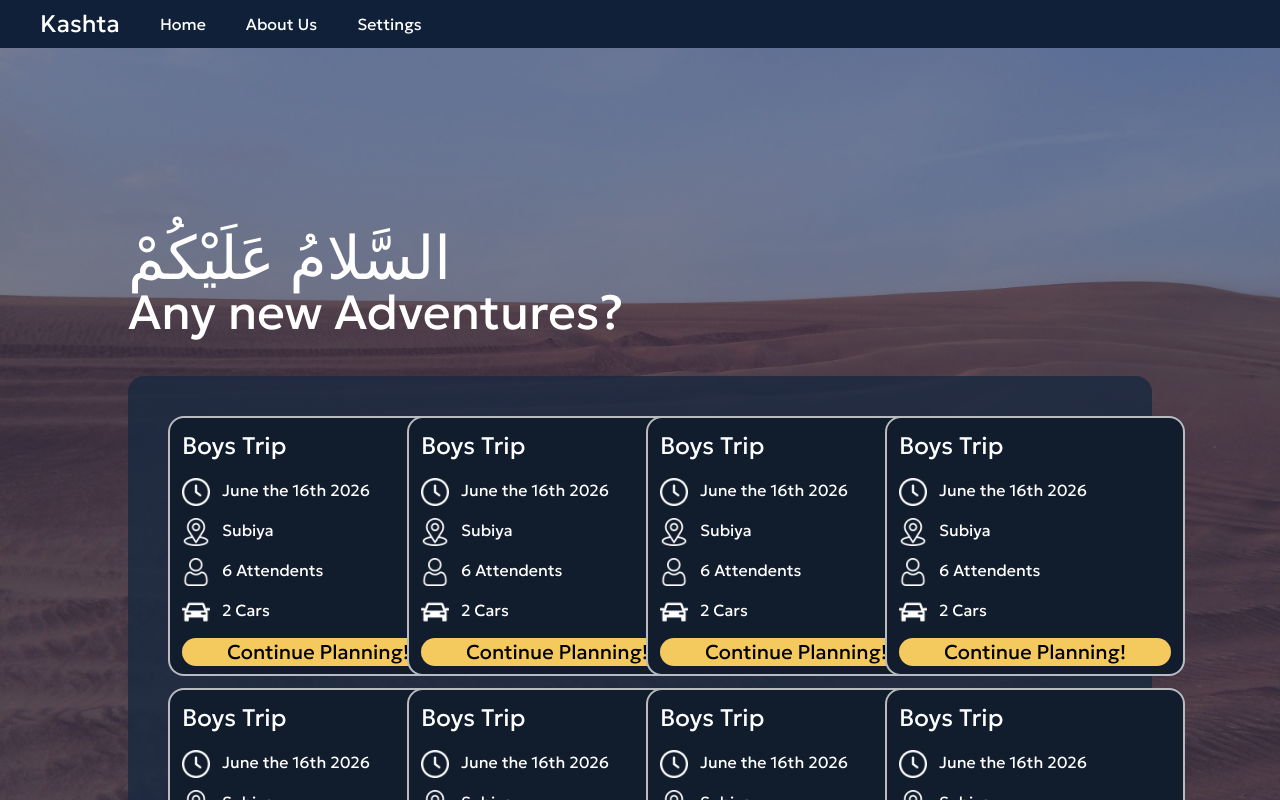
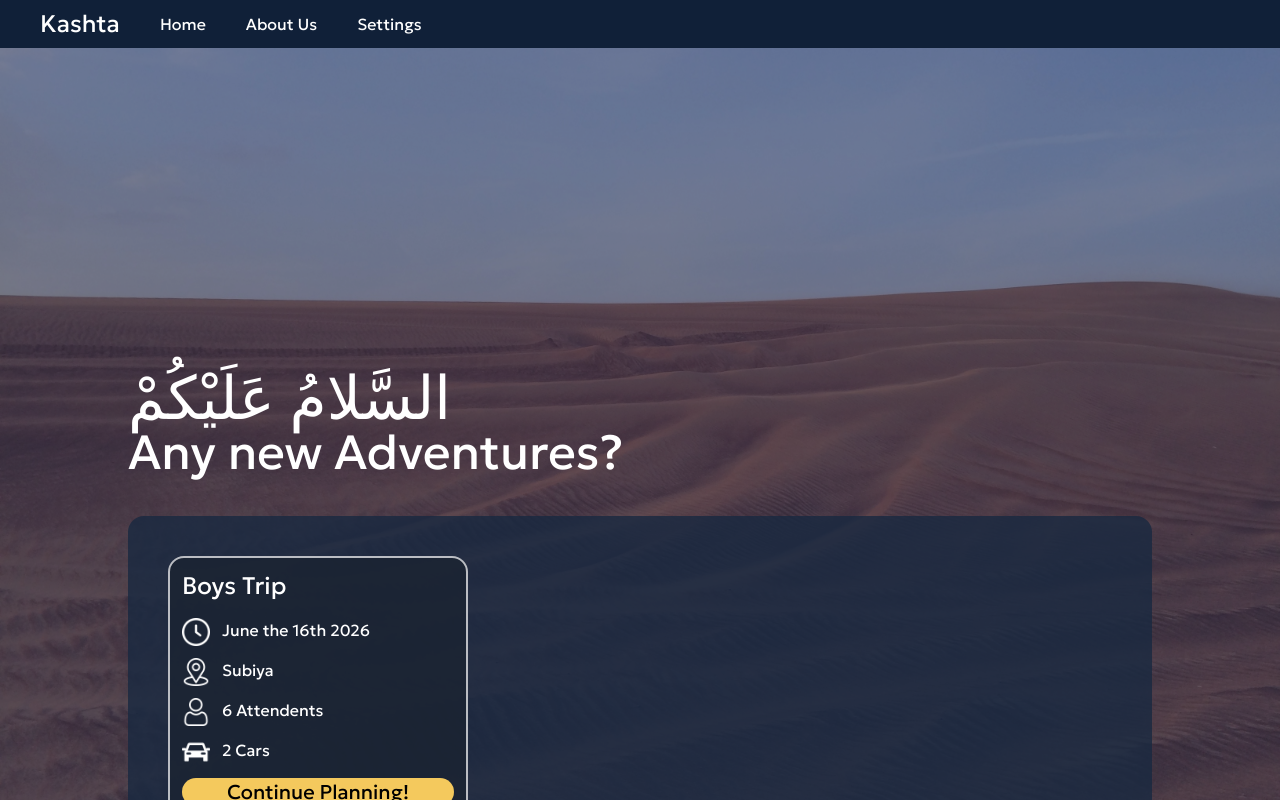
Before and after one commit to BaderMajidAlRefai/Kashta, a React (Vite) app: page / in a window 1280 px wide. Shown: the top 800 px of the page. Built offline with nearby package versions, Linux system fonts and the light colour scheme; a web font is replaced by a local one.

Commit message:
Changed trip card color

```diff
--- a/src/Components/tripCard.tsx
+++ b/src/Components/tripCard.tsx
@@ -6,7 +6,7 @@ import timePng from '../assets/time.png'
 
 function TripCard(){
     return(
-        <div className="bg-[#111C2D] border-2 border-white/70  rounded-2xl w-75 h-65">
+        <div className="bg-[#1B2431]/80 border-2 border-white/70  rounded-2xl w-75 h-65">
             <div className="m-3 flex flex-col gap-3">
                 <div className="mb-1">
                     <h1 className="text-white text-2xl">Boys Trip</h1>
--- a/src/Home.tsx
+++ b/src/Home.tsx
@@ -6,20 +6,13 @@ function Home(){
         <div className="flex-1 bg-cover bg-center relative" style={{backgroundImage: `url(${hero})`}}>
 
             <div className=' bg-blue-950/60 absolute inset-0 flex justify-center'>
-                <div className='w-[80%] flex flex-col mt-45 gap-10'>
+                <div className='w-[80%] flex flex-col mt-80 gap-10'>
                     <div>
                         <h1 className='text-white text-6xl'>السَّلامُ عَلَيْكُمْ</h1>
                         <h2 className='text-white text-5xl'>Any new Adventures?</h2>
                     </div>
                     <div className=' flex-1 bg-[#182840]/80 rounded-tr-2xl rounded-tl-2xl'>
                         <div className='p-10 grid grid-cols-4 gap-3'>
-                            <TripCard />
-                            <TripCard />
-                            <TripCard />
-                            <TripCard />
-                            <TripCard />
-                            <TripCard />
-                            <TripCard />
                             <TripCard />
                         </div>
                     </div>
```
